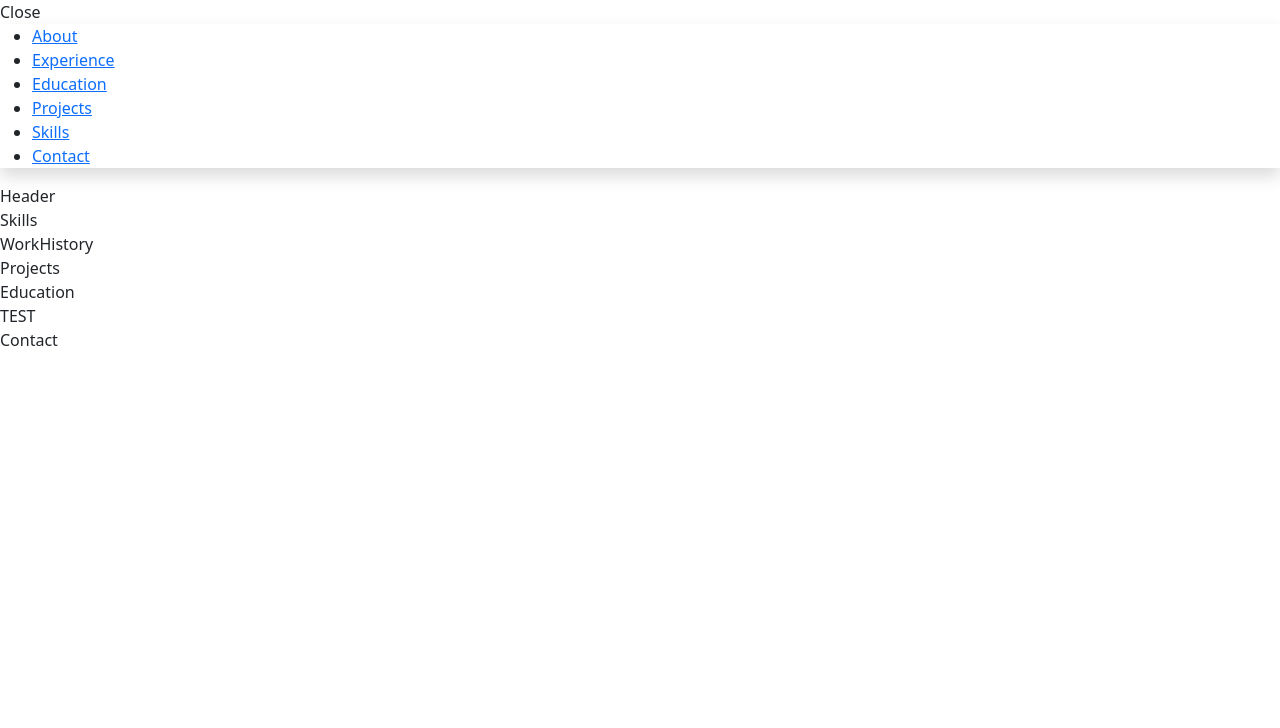
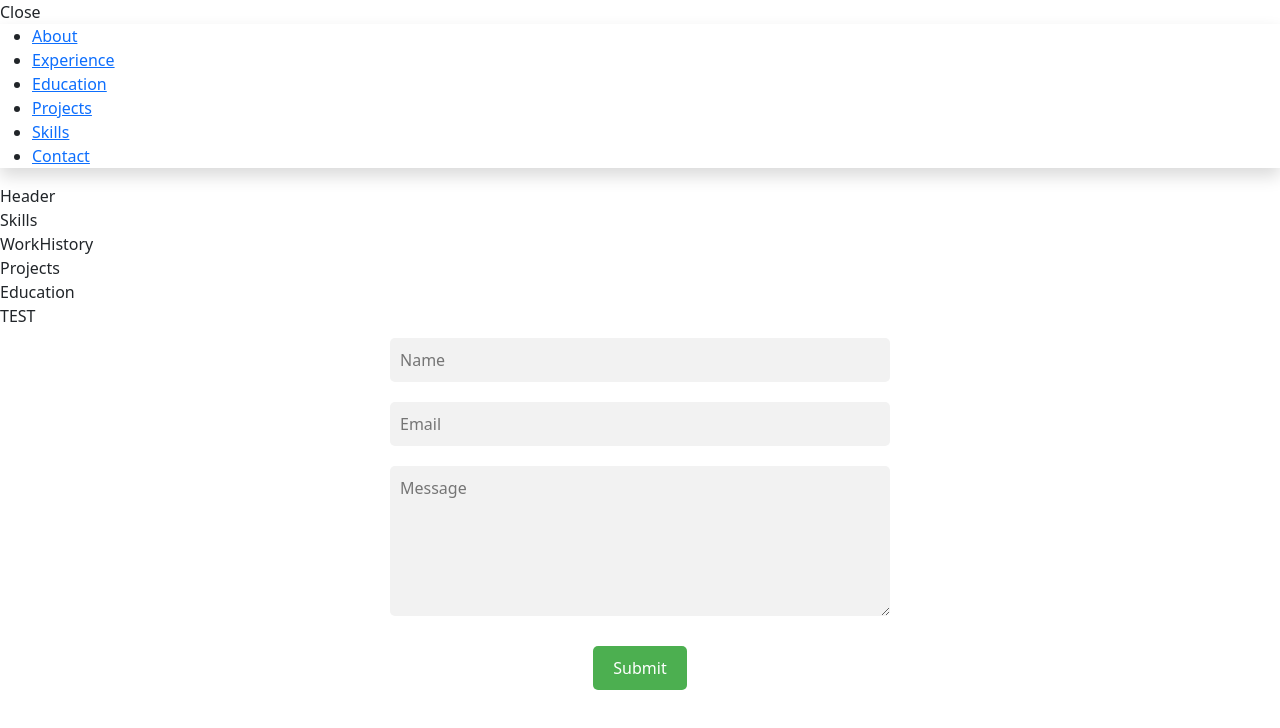
Before and after one commit to dgreen19/portfolio-project, a React (Create React App) app: page / in a window 1280 px wide. Shown: the top 728 px of the page. Built offline with nearby package versions, Linux system fonts and the light colour scheme.

Commit message:
3/6 commit
Updated Contact form added .env and server files

```diff
--- a/package.json
+++ b/package.json
@@ -7,14 +7,18 @@
     "@testing-library/jest-dom": "^5.16.5",
     "@testing-library/react": "^13.4.0",
     "@testing-library/user-event": "^13.5.0",
+    "body-parser": "^1.20.2",
     "bootstrap": "^5.2.1",
+    "dotenv": "^16.0.3",
+    "express": "^4.18.2",
+    "nodemailer": "^6.9.1",
     "react": "^18.2.0",
     "react-dom": "^18.2.0",
     "react-icons": "^4.4.0",
     "react-redux": "^8.0.2",
     "react-router-dom": "^6.4.0",
     "react-scripts": "5.0.1",
-    "styled-components": "^5.3.5",
+    "styled-components": "^5.3.8",
     "web-vitals": "^2.1.4"
   },
   "scripts": {
--- a/src/components/Contact.jsx
+++ b/src/components/Contact.jsx
@@ -1,7 +1,110 @@
-import React from 'react'
+import React, { useState } from 'react';
+import styled from 'styled-components';
+
+const env = process.env;
 
 export default function Contact() {
+  const [name, setName] = useState("");
+  const [email, setEmail] = useState("");
+  const [message, setMessage] = useState("");
+
+  const handleSubmit = async (event) => {
+    event.preventDefault();
+    const response = await fetch('/send', {
+    method: 'POST',
+    headers: {
+      'Content-Type': 'application/json',
+    },
+    body: JSON.stringify({ name, email, message }),
+  });
+
+  if (response.ok) {
+    console.log('Email sent successfully.');
+    setName('');
+    setEmail('');
+    setMessage('');
+  } else {
+    console.log('Something went wrong.');
+    }
+  };
+
   return (
-    <div>Contact</div>
-  )
-}
+		<div>
+			<FormContainer onSubmit={handleSubmit}>
+				<Input
+					type="text"
+					name="name"
+					placeholder="Name"
+					value={name}
+					onChange={(event) => setName(event.target.value)}
+					required
+				/>
+				<Input
+					type="email"
+					name="email"
+					placeholder="Email"
+					value={email}
+					onChange={(event) => setEmail(event.target.value)}
+					required
+				/>
+				<TextArea
+					name="message"
+					placeholder="Message"
+					value={message}
+					onChange={(event) => setMessage(event.target.value)}
+					required
+				/>
+				<SubmitButton type="submit">Submit</SubmitButton>
+			</FormContainer>
+		</div>
+	);
+};
+
+const FormContainer = styled.form`
+	display: flex;
+	flex-direction: column;
+	align-items: center;
+	justify-content: center;
+	width: 100%;
+	max-width: 500px;
+	margin: 0 auto;
+`;
+
+const Input = styled.input`
+	width: 100%;
+	padding: 10px;
+	margin: 10px 0;
+	border-radius: 5px;
+	border: none;
+	background-color: #f2f2f2;
+	font-size: 1rem;
+	outline: none;
+`;
+
+const TextArea = styled.textarea`
+	width: 100%;
+	height: 150px;
+	padding: 10px;
+	margin: 10px 0;
+	border-radius: 5px;
+	border: none;
+	background-color: #f2f2f2;
+	font-size: 1rem;
+	outline: none;
+`;
+
+const SubmitButton = styled.button`
+	background-color: #4caf50;
+	color: #fff;
+	font-size: 1rem;
+	border-radius: 5px;
+	border: none;
+	padding: 10px 20px;
+	margin-top: 20px;
+	cursor: pointer;
+	outline: none;
+
+	&:hover {
+		background-color: #3e8e41;
+	}
+`;
```
Also changed, not shown: src/server.js (added, +42 -0 lines), 2 other files (tests, documents, lock files or other folders).
